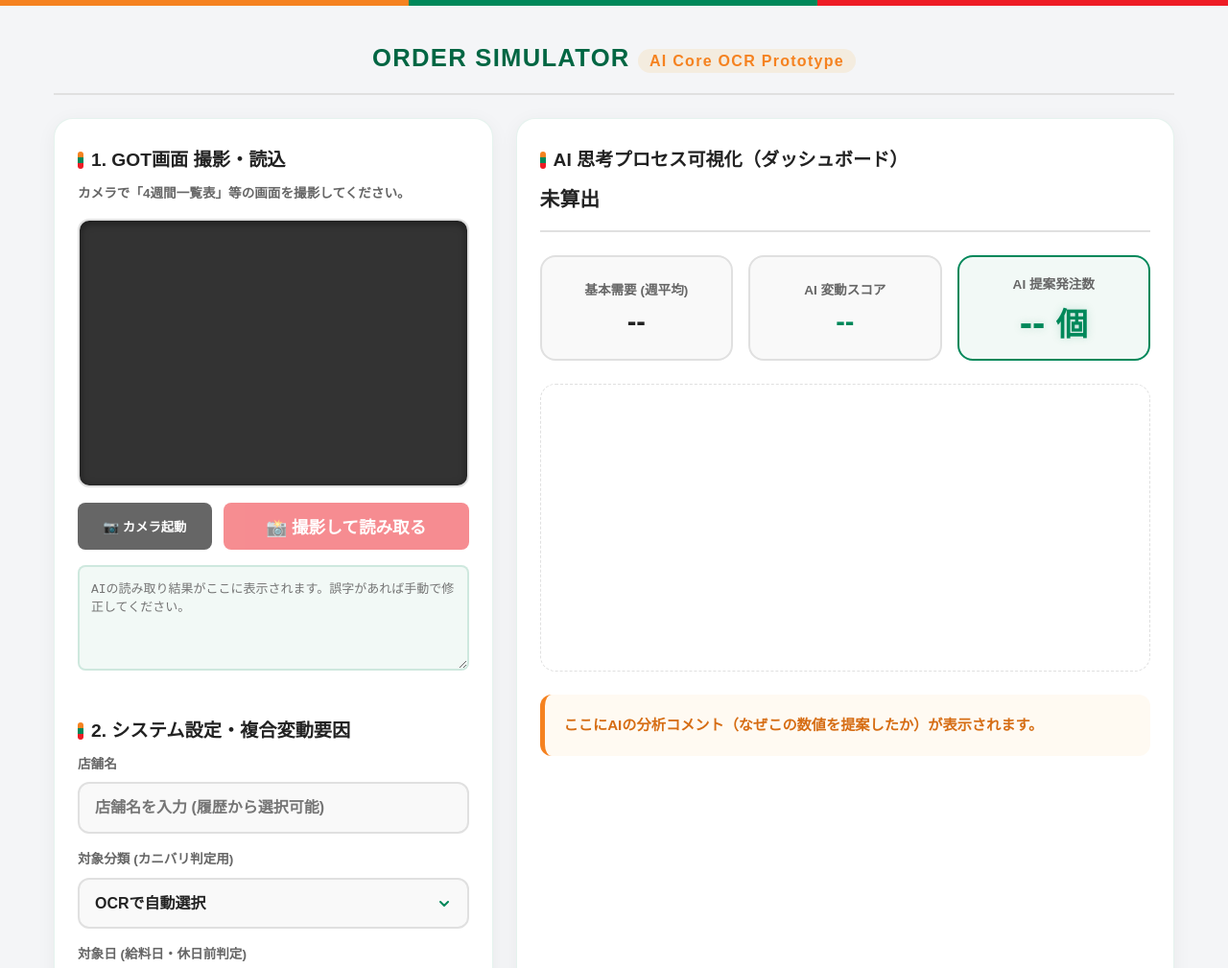
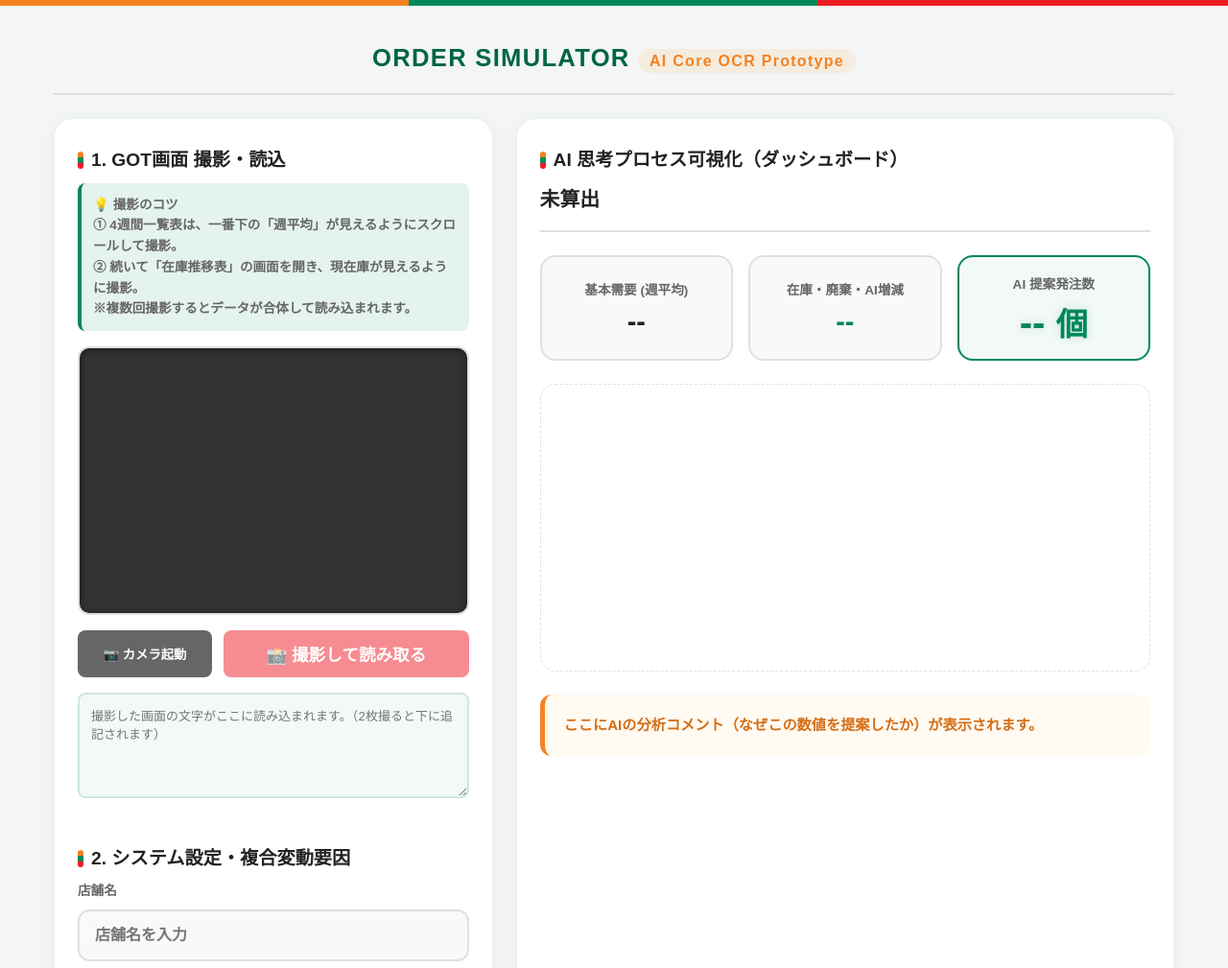
Before and after one commit to cocio-ai/order-simulator-ai, a plain HTML site: page index.html in a window 1280 px wide. Shown: the top 1009 px of the page at 96% size. Drawn offline with nearby package versions, Linux system fonts and the light colour scheme.

Commit message:
Update index.html

```diff
--- a/index.html
+++ b/index.html
@@ -20,7 +20,12 @@
     <div class="grid-container">
         <div class="panel input-panel">
             <h2 class="panel-title">1. GOT画面 撮影・読込</h2>
-            <p class="panel-desc">カメラで「4週間一覧表」等の画面を撮影してください。</p>
+            <div class="panel-desc" style="background: rgba(0,136,90,0.1); padding: 12px; border-radius: 8px; border-left: 4px solid var(--seven-green); margin-bottom: 16px;">
+                <strong>💡 撮影のコツ</strong><br>
+                ① 4週間一覧表は、一番下の<strong>「週平均」</strong>が見えるようにスクロールして撮影。<br>
+                ② 続いて<strong>「在庫推移表」</strong>の画面を開き、現在庫が見えるように撮影。<br>
+                ※複数回撮影するとデータが合体して読み込まれます。
+            </div>
 
             <div class="camera-container">
                 <video id="cameraVideo" autoplay playsinline muted></video>
@@ -28,7 +33,7 @@
 
                 <div id="ocrStatus" class="ocr-status" style="display:none;">
                     <div class="spinner"></div>
-                    <span id="ocrStatusText">AIが文字を解析中...</span>
+                    <span id="ocrStatusText">AIエンジン初期化中...</span>
                     <div class="ocr-progress-container"><div id="ocrProgressBar" class="ocr-progress-bar"></div></div>
                 </div>
             </div>
@@ -38,13 +43,13 @@
                 <button id="btn-snap" class="btn-capture" disabled>📸 撮影して読み取る</button>
             </div>
 
-            <textarea id="ocrTextOutput" placeholder="AIの読み取り結果がここに表示されます。誤字があれば手動で修正してください。"></textarea>
+            <textarea id="ocrTextOutput" placeholder="撮影した画面の文字がここに読み込まれます。（2枚撮ると下に追記されます）"></textarea>
 
             <h2 class="panel-title" style="margin-top: 24px;">2. システム設定・複合変動要因</h2>
             <div class="form-row">
                 <div class="form-group">
-                    <label><span>店舗名</span> <span id="saveIndicator" style="color: var(--seven-green); font-size: 0.8rem;"></span></label>
-                    <input type="text" id="storeName" list="storeList" placeholder="店舗名を入力 (履歴から選択可能)">
+                    <label><span>店舗名</span></label>
+                    <input type="text" id="storeName" list="storeList" placeholder="店舗名を入力">
                     <datalist id="storeList"></datalist>
                 </div>
             </div>
@@ -96,7 +101,7 @@
                 </div>
             </div>
 
-            <button id="btn-analyze" class="btn-primary" disabled>⚡ AI 解析 ＆ 発注提案数算出</button>
+            <button id="btn-analyze" class="btn-primary">⚡ AI 解析 ＆ 発注提案数算出</button>
         </div>
 
         <div class="panel result-panel">
@@ -112,7 +117,7 @@
                     <strong id="dispBase">--</strong>
                 </div>
                 <div class="card">
-                    <span>AI 変動スコア</span>
+                    <span>在庫・廃棄・AI増減</span>
                     <strong id="dispScore" style="color: var(--seven-green);">--</strong>
                 </div>
                 <div class="card highlight">
```
